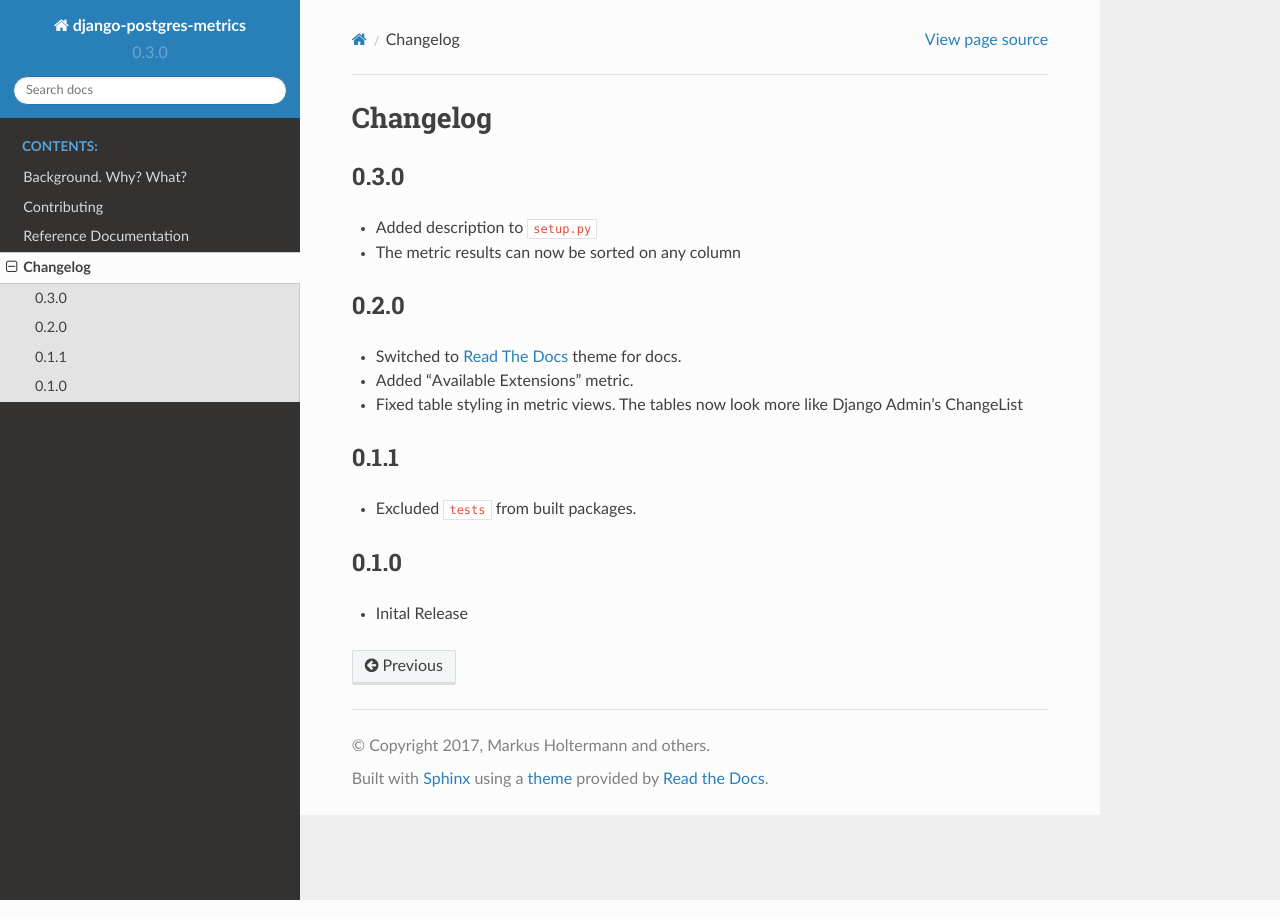
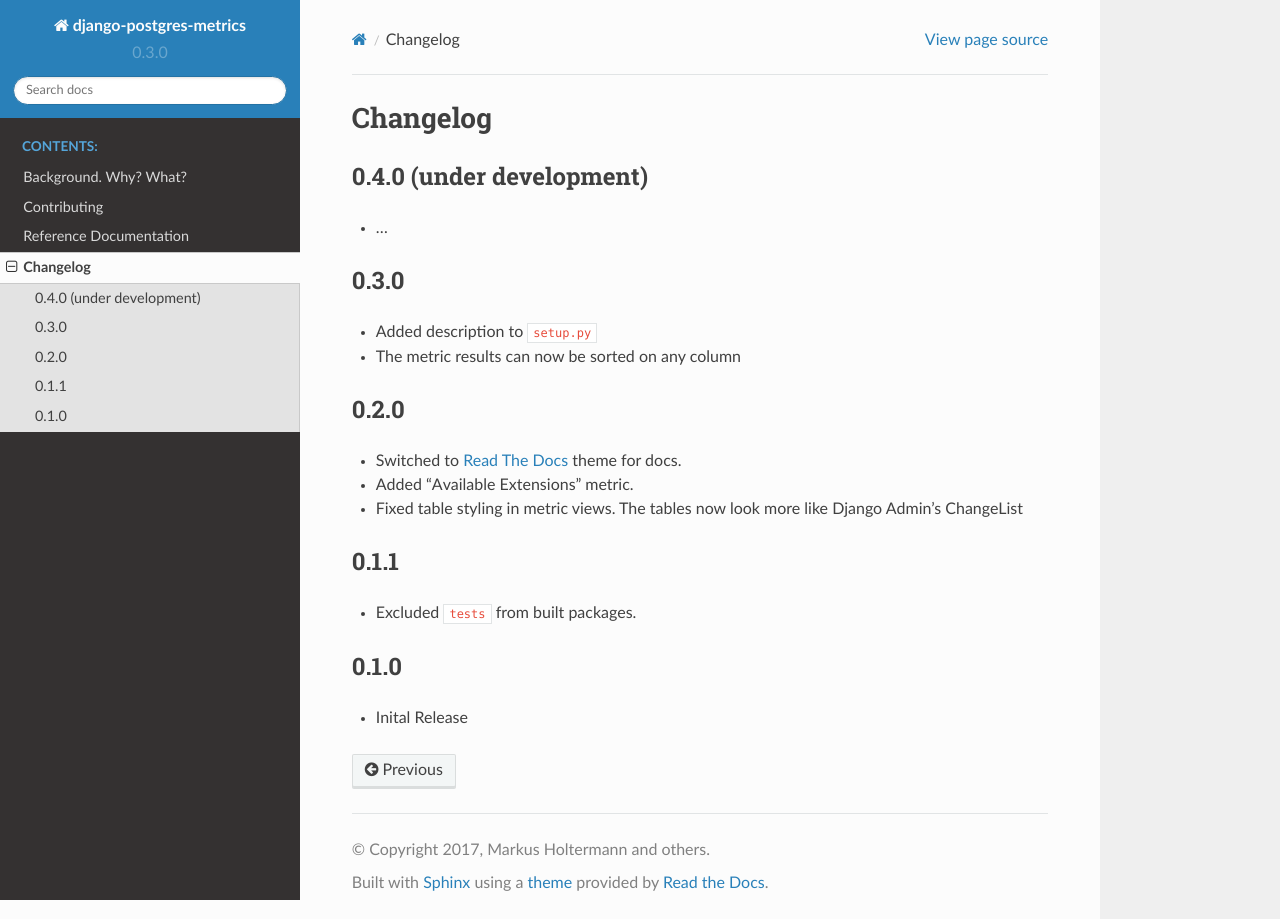
Before and after one commit to django-postgres-metrics/django-postgres-metrics, a Sphinx documentation site: the page built from docs/source/changelog.rst, in a window 1280 px wide. Built offline with Sphinx 7.4.7 and the Read the Docs theme 2.0.0, drawn with Linux system fonts in a browser that asks for light colours.

Commit message:
post version bump

```diff
--- a/docs/source/changelog.rst
+++ b/docs/source/changelog.rst
@@ -1,6 +1,11 @@
 =========
 Changelog
 =========
+
+0.4.0 (under development)
+=========================
+
+* ...
 
 0.3.0
 =====
```
